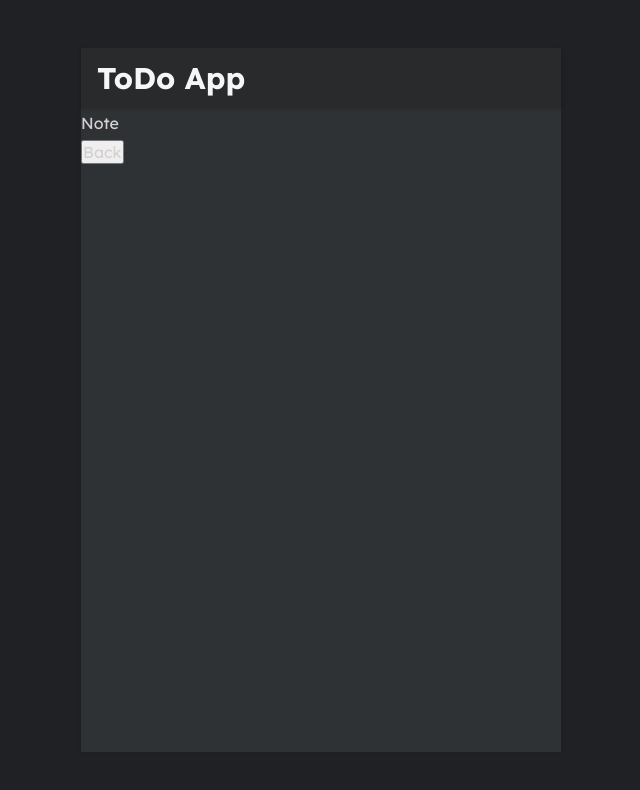
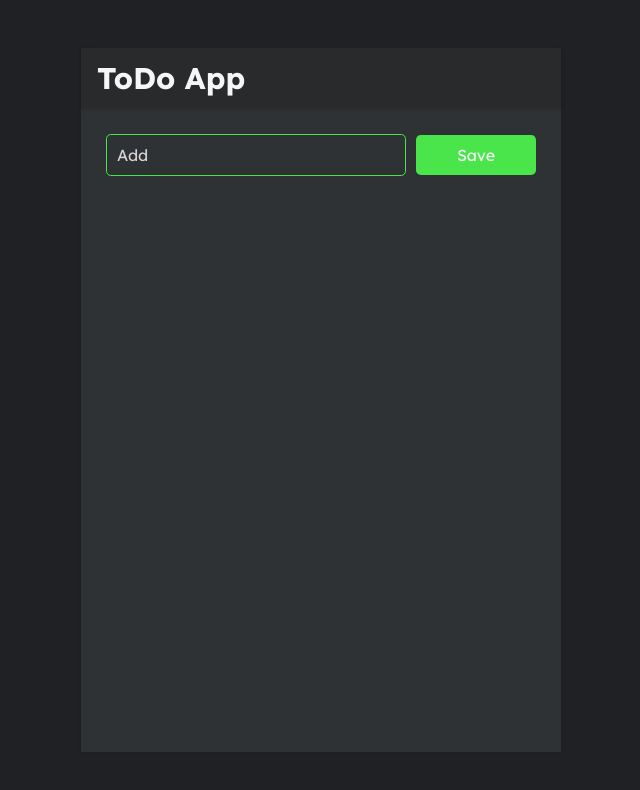
Before and after one commit to Capital-KyawNyeinNaing/todo-app, a React (Create React App) app: page /note/1 in a window 1280 px wide. Shown: the top 790 px of the page, without its empty margins (319-959 px from the left). Built offline with nearby package versions, Linux system fonts and the light colour scheme; data requests are answered from the project's data file.

Commit message:
update CRUD

```diff
--- a/db.json
+++ b/db.json
@@ -1,24 +1,9 @@
 {
   "notes": [
     {
-      "body": "Task",
-      "updated": "2021-11-16T11:15:57.767Z",
+      "body": "Add",
+      "updated": "2021-11-22T11:23:31.705Z",
       "id": 1
-    },
-    {
-      "body": "Task one",
-      "updated": "2021-11-16T11:32:52.124Z",
-      "id": 2
-    },
-    {
-      "body": "Task two",
-      "updated": "2021-11-16T11:33:21.958Z",
-      "id": 3
-    },
-    {
-      "body": "Task three",
-      "updated": "2021-11-16T11:33:32.597Z",
-      "id": 4
     }
   ]
 }
--- a/package.json
+++ b/package.json
@@ -15,6 +15,7 @@
     "react-router-dom": "^5.2.1",
     "react-scripts": "4.0.3",
     "redux": "^4.1.2",
+    "redux-logger": "^3.0.6",
     "redux-thunk": "^2.4.0",
     "styled-components": "^5.3.3",
     "web-vitals": "^1.0.1"
--- a/src/components/layout/SubHeader.jsx
+++ b/src/components/layout/SubHeader.jsx
@@ -1,10 +1,10 @@
 import React from "react";
 
-const SubHeader = () => {
+const SubHeader = ({ noteCount }) => {
   return (
     <div className="notes-header">
       <h2 className="notes-title">&#9782; List</h2>
-      <p className="notes-count">{1}</p>
+      <p className="notes-count">{noteCount}</p>
     </div>
   );
 };
--- a/src/pages/Note.jsx
+++ b/src/pages/Note.jsx
@@ -1,19 +1,92 @@
-import React from "react";
-// import { useHistory, useLocation } from "react-router-dom";
+import React, { createRef, useEffect } from "react";
+import { useDispatch, useSelector } from "react-redux";
+import styled from "styled-components";
+import { noteAction } from "../store/actions/note.action";
 
-const Note = ({match, history}) => {
-  // const history = useHistory();
-  // const location = useLocation();
+const Note = ({ match, history }) => {
+  const inputRef = createRef();
+  const { note_data, updateNote_data } = useSelector(
+    (state) => state.noteReducer
+  );
+  const dispatch = useDispatch();
 
-  console.log(match)
-  console.log(history)
+  useEffect(() => {
+    dispatch(noteAction.getNote());
+  }, [dispatch, match.params.id]);
+
+  const getIdByData = note_data?.find(
+    (note) => note.id === +match.params.id
+  );
+
+  const handleUpdateNote = () => {
+
+    dispatch(
+      noteAction.updateNote({
+        id: +match.params.id,
+        body: inputRef.current.value,
+        updated: new Date(),
+      })
+    );
+    history.push({
+      pathname: '/',
+      state: true
+    });
+  };
 
   return (
-    <>
-      <div>Note</div>
-      <button onClick={() => history.goBack("/")}>Back</button>
-    </>
+    <Wrap>
+      <InputWrap>
+        <input
+          type="text"
+          defaultValue={getIdByData?.body}
+          placeholder="Add note"
+          ref={inputRef}
+        />
+      </InputWrap>
+      <Button onClick={handleUpdateNote}>Save</Button>
+    </Wrap>
   );
 };
 
 export default Note;
+
+const Wrap = styled.div`
+  display: flex;
+  align-items: center;
+  justify-content: space-between;
+  margin: 25px;
+  > * {
+    &:first-child {
+      margin-right: 10px;
+      &:last-child {
+        margin-right: 0;
+      }
+    }
+  }
+`;
+
+const InputWrap = styled.div`
+  border: 1px solid var(--color-main);
+  width: calc(100% - 120px);
+  border-radius: 0.3rem;
+
+  input {
+    width: 100%;
+    height: auto;
+    background-color: transparent;
+    outline: 0;
+    border: 0;
+    padding: 10px;
+  }
+`;
+
+const Button = styled.button`
+  background-color: var(--color-main);
+  min-width: 120px;
+  padding: 10px;
+  border-radius: 0.3rem;
+  outline: 0;
+  border: 0;
+  color: var(--color-dark);
+  cursor: pointer;
+`;
--- a/src/pages/Notes.jsx
+++ b/src/pages/Notes.jsx
@@ -1,77 +1,79 @@
 import React, { useEffect, useState, createRef } from "react";
 import styled from "styled-components";
 import SubHeader from "../components/layout/SubHeader";
-import { Link, useHistory } from "react-router-dom";
-import axios from "axios";
+import { useHistory, useLocation } from "react-router-dom";
 import { useSelector, useDispatch } from "react-redux";
 import { noteAction } from "../store/actions/note.action";
 import { HiOutlinePlusSm } from "react-icons/hi";
+import { MdDelete } from "react-icons/md";
 
 const Notes = () => {
   const history = useHistory();
-  const [data, setData] = useState([]);
+  const location = useLocation();
+  const [inputValue, setInputValue] = useState("");
   const [create, setCreate] = useState(false);
-  const { isLoading, note_data } = useSelector((state) => state.noteReducer);
+  const [isDelete, setIsDelete] = useState(false);
+  const { note_data } = useSelector((state) => state.noteReducer);
   const dispatch = useDispatch();
   const inputRef = createRef();
 
-  const handleRouteChange = (index) => {
-    history.push({
-      pathname: `/note/${index}`,
-      state: data,
-    });
+  const handleRouteChange = (id) => {
+    history.push(`/note/${id}`);
   };
+
+  const handleInputChange = (e) => {
+    setInputValue(e.target.value);
+  };
+
+  const state = location.state !== undefined && location.state;
 
   useEffect(() => {
     dispatch(noteAction.getNote());
 
     create && setCreate(!create);
-  }, [dispatch, create]);
+    setIsDelete(false);
+  }, [dispatch, create, state, isDelete]);
 
   const handleAddNote = () => {
     dispatch(
-      noteAction.crateNote({
+      noteAction.createNote({
         body: inputRef.current.value,
         updated: new Date(),
       })
     );
+    setInputValue("");
     setCreate(true);
   };
 
-  console.log(note_data)
-
-  // useEffect(() => {
-  //   const fetchData = async () => {
-  //     await axios
-  //       .get("http://localhost:5000/notes")
-  //       .then((res) => setData(res.data));
-
-  //     // let response = await fetch("http://localhost:5000/notes");
-  //     // let data = await response.json();
-  //     // setData(data);
-
-  //     // await fetch("http://localhost:5000/notes")
-  //     //   .then((res) => res.json())
-  //     //   .then((payload) => setData(payload));
-  //   };
-  //   fetchData();
-  // }, []);
+  const handleDelete = (id) => {
+    dispatch(noteAction.deleteNote({ id }));
+    setIsDelete(true);
+  };
 
   return (
     <div className="notes">
-      <SubHeader />
+      <SubHeader noteCount={note_data?.length > 0 && note_data.length} />
       <div className="notes-list">
         {note_data?.map((note, index) => (
-          <div
-            className="notes-list-item"
-            onClick={() => handleRouteChange(index)}
-            key={index}
-          >
-            {note.body}
+          <div className="notes-list-item" key={index}>
+            <Box>
+              <div onClick={() => handleRouteChange(index + 1)}>
+                {note.body}
+              </div>
+              <div onClick={() => handleDelete(index + 1)}>
+                <MdDelete />
+              </div>
+            </Box>
           </div>
         ))}
         <InputWrap>
-          <input type="text" placeholder="Add note" ref={inputRef} />
+          <input
+            type="text"
+            placeholder="Add note"
+            ref={inputRef}
+            value={inputValue}
+            onChange={(e) => handleInputChange(e)}
+          />
         </InputWrap>
       </div>
       <div className="floating-button" onClick={handleAddNote}>
@@ -103,3 +105,9 @@ const InputWrap = styled.div`
     padding: 10px;
   }
 `;
+
+const Box = styled.div`
+  display: flex;
+  align-items: center;
+  justify-content: space-between;
+`;
--- a/src/store/actions/note.action.js
+++ b/src/store/actions/note.action.js
@@ -4,8 +4,7 @@ import { FetchRequest, FetchSuccess, FetchError } from "./typehandle";
 
 const getNote = () => async (dispatch) => {
   dispatch(FetchRequest(types.GETNOTE_REQUEST));
-  return await axios
-    .get("http://localhost:5000/notes")
+  return await axios.get("http://localhost:5000/notes")
     .then((res) => {
       if (res.data.error) {
         console.log(res.data);
@@ -16,21 +15,11 @@ const getNote = () => async (dispatch) => {
     .catch((error) => dispatch(FetchError(types.GETNOTE_ERROR, error.message)));
 };
 
-const crateNote = ({ body, updated }) => async (dispatch) => {
+const createNote = ({ body, updated }) => async (dispatch) => {
   dispatch(FetchRequest(types.CREATENOTE_REQUEST));
-    return await axios
-      .post(
-        "http://localhost:5000/notes",
-        {
-          body,
-          updated,
-        },
-        {
-          headers: {
-            "Content-Type": "application/json",
-          },
-        }
-      )
+  return await axios.post("http://localhost:5000/notes", {body, updated}, {
+    headers: {"Content-Type": "application/json"}
+  })
     .then((res) => {
       if (res.data.error) {
         console.log(res.data);
@@ -43,7 +32,34 @@ const crateNote = ({ body, updated }) => async (dispatch) => {
     );
 };
 
+const updateNote = ({ id, body, updated }) => async (dispatch) => {
+  dispatch(FetchRequest(types.UPDATENOTE_REQUEST));
+  return await axios.put(`http://localhost:5000/notes/${id}`, { body, updated}, {
+    headers: {"Content-Type": "application/json"},
+  })
+    .then((res) => {
+      if (res.data.error) {
+        console.log(res.data);
+      } else {
+        dispatch(FetchSuccess(types.UPDATENOTE_SUCCESS, res.data));
+      }
+    })
+    .catch((error) =>
+      dispatch(FetchError(types.UPDATENOTE_ERROR, error.message))
+    );
+};
+
+const deleteNote = ({ id }) => async (dispatch) => {
+  dispatch(FetchRequest(types.DELETENOTE_REQUEST));
+  return await axios.delete(`http://localhost:5000/notes/${id}`)
+    .catch((error) =>
+      dispatch(FetchError(types.DELETENOTE_ERROR, error.message))
+    );
+};
+
 export const noteAction = {
   getNote,
-  crateNote,
+  createNote,
+  updateNote,
+  deleteNote
 };
--- a/src/store/reducers/index.js
+++ b/src/store/reducers/index.js
@@ -1,10 +1,17 @@
-import { createStore, applyMiddleware, compose } from 'redux'
-import thunk from 'redux-thunk'
+import { createStore, applyMiddleware, compose } from "redux";
+import thunk from "redux-thunk";
+import { createLogger } from "redux-logger";
 
-import rootReducer from './root'
+import rootReducer from "./root";
 
-const composeEnhancers = window.__REDUX_DEVTOOLS_EXTENSION_COMPOSE__ || compose
+const composeEnhancers = window.__REDUX_DEVTOOLS_EXTENSION_COMPOSE__ || compose;
+
+const middleware = [thunk];
+if (process.env.NODE_ENV !== "production") {
+  // middleware.push(createLogger());
+}
+
 export default createStore(
   rootReducer,
-  composeEnhancers(applyMiddleware(thunk))
-)
+  composeEnhancers(applyMiddleware(...middleware))
+);
--- a/src/store/reducers/note.reducer.js
+++ b/src/store/reducers/note.reducer.js
@@ -4,7 +4,8 @@ const initialState = {
   error: null,
   isLoading: false,
   note_data: null,
-  createNote_data: null
+  createNote_data: null,
+  updateNote_data: null,
 };
 
 const todoReducer = (state = initialState, action) => {
@@ -45,6 +46,24 @@ const todoReducer = (state = initialState, action) => {
         error: action.error,
       };
 
+    case types.UPDATENOTE_REQUEST: // create note
+      return {
+        ...state,
+        isLoading: true,
+      };
+    case types.UPDATENOTE_SUCCESS:
+      return {
+        ...state,
+        isLoading: false,
+        updateNote_data: action.data,
+      };
+    case types.UPDATENOTE_ERROR:
+      return {
+        ...state,
+        isLoading: false,
+        error: action.error,
+      };
+
     default:
       return state;
   }
--- a/src/store/types.js
+++ b/src/store/types.js
@@ -5,3 +5,11 @@ export const GETNOTE_ERROR = 'GETNOTE_ERROR'
 export const CREATENOTE_REQUEST = 'CREATENOTE_REQUEST'
 export const CREATENOTE_SUCCESS = 'CREATENOTE_SUCCESS'
 export const CREATENOTE_ERROR = 'CREATENOTE_ERROR'
+
+export const UPDATENOTE_REQUEST = 'UPDATENOTE_REQUEST'
+export const UPDATENOTE_SUCCESS = 'UPDATENOTE_SUCCESS'
+export const UPDATENOTE_ERROR = 'UPDATENOTE_ERROR'
+
+export const DELETENOTE_REQUEST = 'DELETENOTE_REQUEST'
+export const DELETENOTE_SUCCESS = 'DELETENOTE_SUCCESS'
+export const DELETENOTE_ERROR = 'DELETENOTE_ERROR'
```
Also changed, not shown: 1 other file (tests, documents, lock files or other folders). Lines whose indentation alone changed are shown as unchanged.
